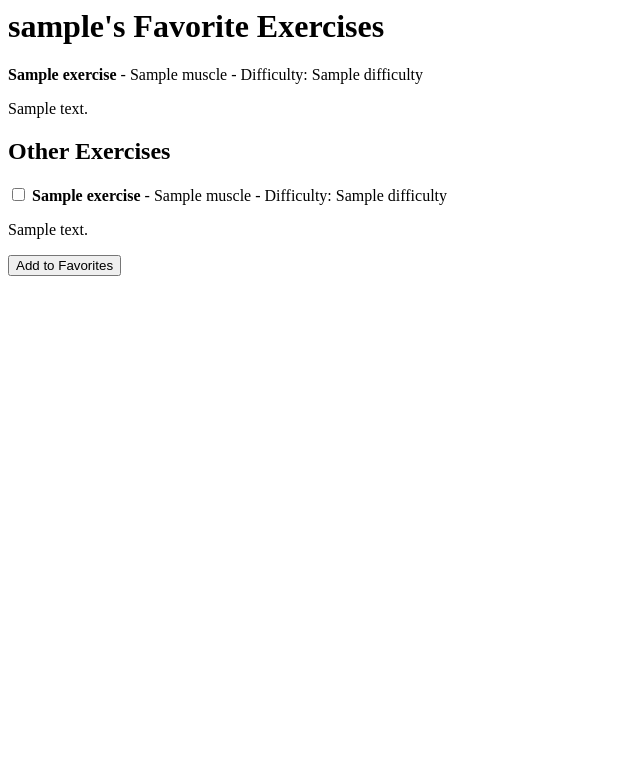
After one commit to Jayg000e/FitnessApp, a Flask app: template templates/exercise.html in a window 1280 px wide. The commit adds this page. Shown: the top 783 px of the page, without its empty margins (0-640 px from the left). Run offline with Flask 3, Linux system fonts and the light colour scheme; the template is opened without the code that fills it: most values are stand-ins (such as "Sample title", 1, 10 or a date in 2020); parts of the project's set-up code (start-up, migrations or seed data) failed here and were passed over.

Commit message:
finish exercise feature

```diff
--- a/server.py
+++ b/server.py
@@ -139,11 +139,40 @@ def profile(username):
     groups = groups.fetchall()
     return render_template("profile.html", profile=profile,friends=friends,groups=groups)
 
+@app.route('/exercise/<username>')
+def exercise(username):
+    # Fetch favorite exercises
+    favorite_exercises_query = text('''
+        SELECT e.exercisename, e.muscle, e.description, e.difficulty
+        FROM Exercises e
+        JOIN Favorites f ON f.exercisename = e.exercisename
+        WHERE f.username = :username;
+    ''')
+
+    # Fetch non-favorite exercises
+    non_favorite_exercises_query = text('''
+        SELECT e.exercisename, e.muscle, e.description, e.difficulty
+        FROM Exercises e
+        WHERE e.exercisename NOT IN (
+            SELECT exercisename
+            FROM Favorites
+            WHERE username = :username
+        );
+    ''')
+
+    # Execute the queries
+    favorite_exercises = g.conn.execute(favorite_exercises_query, {"username": username}).fetchall()
+    non_favorite_exercises = g.conn.execute(non_favorite_exercises_query, {"username": username}).fetchall()
+
+    # Render the template with separate lists for favorites and non-favorites
+    return render_template("exercise.html", username=username, favorite_exercises=favorite_exercises, non_favorite_exercises=non_favorite_exercises)
+
+
 @app.route('/friend/<username>')
 def friend(username):
     friends = g.conn.execute(text(" SELECT usernameb AS friend FROM Friends WHERE usernamea = :username"), {"username": username})
     friends = friends.fetchall()
-    return render_template("friend.html", friends=friends)
+    return render_template("friend.html", friends=friends,username=username)
 
 @app.route('/usergroup/<username>')
 def usergroup(username):
@@ -154,7 +183,7 @@ def usergroup(username):
         WHERE ug.username = :username
     """)
     user_groups = g.conn.execute(query, {"username": username}).fetchall()
-    return render_template("usergroup.html", user_groups=user_groups)
+    return render_template("usergroup.html", user_groups=user_groups,username=username)
 
 @app.route('/group/<int:groupid>')
 def group(groupid):
@@ -279,6 +308,7 @@ def worldchannel():
 
 @app.route('/add_friend', methods=['POST'])
 def add_friend():
+    print("hellllllllllllllllll",request.form)
     current_user_username = request.form['currentUser']
     new_friend_username = request.form['newFriendUsername']
     if current_user_username == new_friend_username:
@@ -326,15 +356,14 @@ def add_group():
       flash('Group added successfully!', 'success')
       return redirect(url_for('usergroup', username=current_user_username))
 
-    except IntegrityError:
+    except:
         # Handle the unique constraint violation, if the friendship already exists
         # Optionally, flash a message to the user
-        flash('You have already been in this group.', 'error')
+        flash('An error occured, please try to add another group.', 'error')
         return redirect(url_for('usergroup', username=current_user_username))
 
 @app.route('/create_group', methods=['POST'])
 def create_group():
-    print(request.form,"hhhhhhhhhhhhhhhhhhhhhhhhhhhhhhhhhhhhhh")
     current_user_username = request.form['currentUser2']
     groupname = request.form['groupname']
     # Ensure a group name was provided
@@ -356,6 +385,30 @@ def create_group():
       flash('Error creating group', 'error')
       return redirect(url_for('usergroup', username=current_user_username))
 
+@app.route('/add_favorites', methods=['POST'])
+def add_favorites():
+    username = request.form['username']
+    selected_exercises = request.form.getlist('favorite')  # 'favorite' is the name of the checkboxes
+
+    # Check if any exercises were selected
+    if not selected_exercises:
+        flash('No exercises selected to add to favorites.', 'warning')
+        return redirect(url_for('exercise', username=username))
+
+    try:
+        for exercisename in selected_exercises:
+            insert_favorite_query = text('''
+                INSERT INTO Favorites (username, exercisename) VALUES (:username, :exercisename)
+            ''')
+            g.conn.execute(insert_favorite_query, {"username": username, "exercisename": exercisename})
+        g.conn.commit()
+        flash('Selected exercises added to favorites.', 'success')
+    except Exception as e:
+        # If there is any exception, rollback the transaction
+        g.conn.rollback()
+        flash('An error occurred while adding to favorites.', 'error')
+    # Redirect back to the exercises page
+    return redirect(url_for('exercise', username=username))
 
 if __name__ == "__main__":
   import click
--- /dev/null
+++ b/templates/exercise.html
@@ -0,0 +1,26 @@
+
+<head>
+    <title>{{ username }}'s Exercises</title>
+</head>
+<body>
+    <h1>{{ username }}'s Favorite Exercises</h1>
+    {% for exercise in favorite_exercises %}
+        <div>
+            <strong>{{ exercise.exercisename }}</strong> - {{ exercise.muscle }} - Difficulty: {{ exercise.difficulty }}
+            <p>{{ exercise.description }}</p>
+        </div>
+    {% endfor %}
+
+    <h2>Other Exercises</h2>
+    <form action="/add_favorites" method="post">
+        {% for exercise in non_favorite_exercises %}
+            <div>
+                <input type="checkbox" name="favorite" value="{{ exercise.exercisename }}">
+                <strong>{{ exercise.exercisename }}</strong> - {{ exercise.muscle }} - Difficulty: {{ exercise.difficulty }}
+                <p>{{ exercise.description }}</p>
+            </div>
+        {% endfor %}
+        <input type="hidden" name="username" value="{{ username }}">
+        <input type="submit" value="Add to Favorites">
+    </form>
+</body>
--- a/templates/index.html
+++ b/templates/index.html
@@ -11,6 +11,7 @@
   <p><a id="profileLink" href="#">Profile Page</a></p>
   <p><a id="friendLink" href="#">Friend Page</a></p>
   <p><a id="usergroupLink" href="#">Group Page</a></p>
+  <p><a id="exerciseLink" href="#">Exercise Page</a></p>
   <p><a href="worldchannel">worldchannel</a></p>
 
 
@@ -26,6 +27,7 @@
         $('#profileLink').attr('href', '/profile/' + encodedUsername);
         $('#friendLink').attr('href', '/friend/' + encodedUsername);
         $('#usergroupLink').attr('href', '/usergroup/' + encodedUsername);
+        $('#exerciseLink').attr('href', '/exercise/' + encodedUsername);
     }else{
       window.location.href = '/login';
     }
```
Also changed, not shown: templates/friend.html (+1 -16 lines), templates/usergroup.html (+2 -14 lines).
